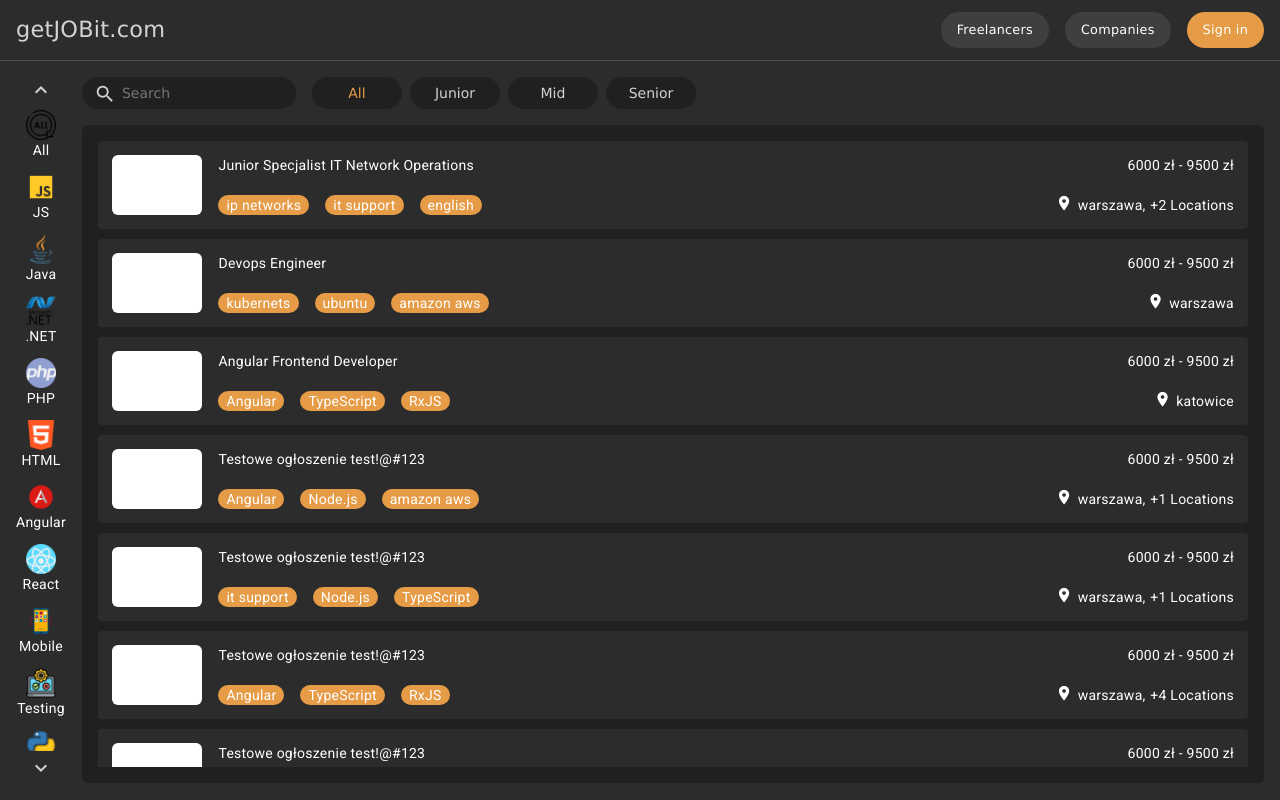
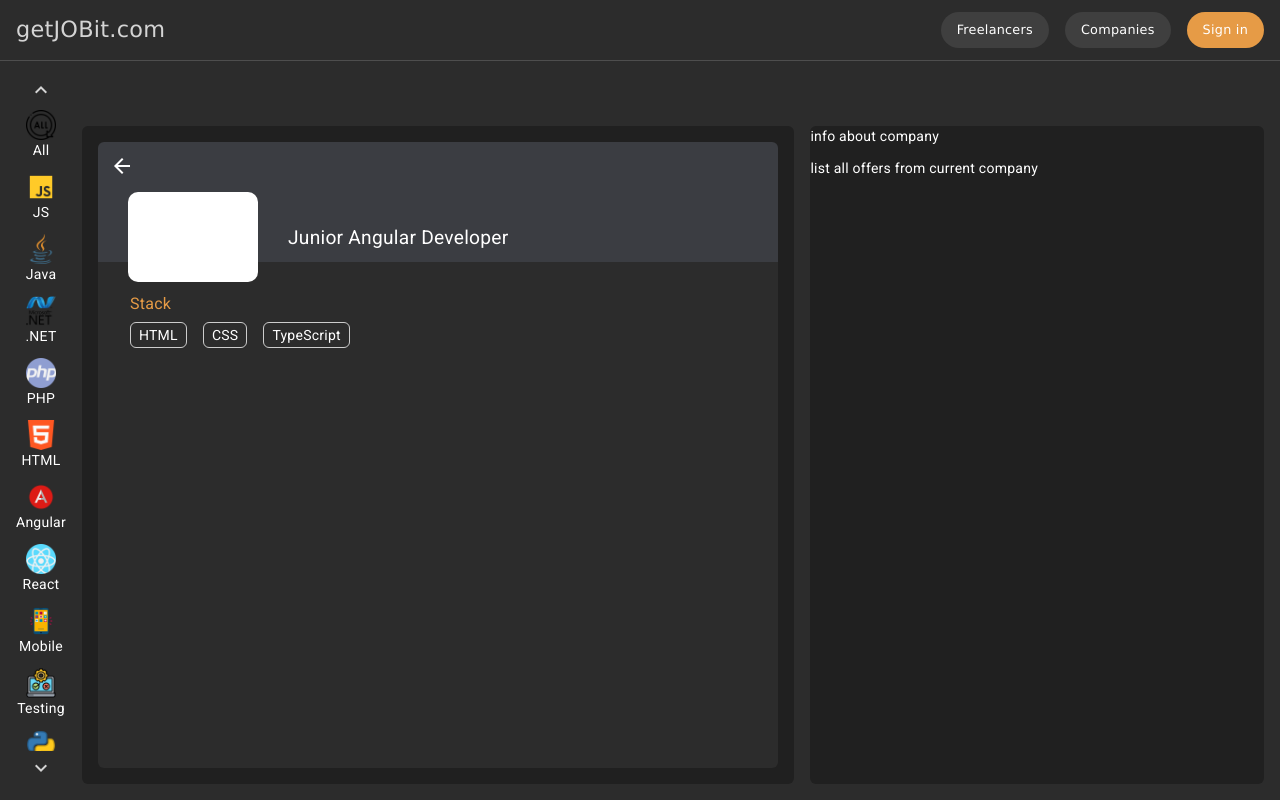
Before and after one commit to L3monPL/jobIT_front_end, an Angular app: page /company/1 in a window 1280 px wide. Before the commit this address led to /company/login. Built offline with nearby package versions, Linux system fonts and the light colour scheme.

Commit message:
change /company selected

```diff
--- a/src/app/components/company-selected-offer/company-selected-offer.component.html
+++ b/src/app/components/company-selected-offer/company-selected-offer.component.html
@@ -7,10 +7,30 @@
     </div>
     <div class="main_content">
         <div class="company_selected_main_content">
-            <p>company-selected-offer works!</p>
+                <div class="header">
+                    <div (click)="back()" class="back_btn">
+                        <mat-icon fontIcon="arrow_back"></mat-icon>
+                    </div>
+                    <div class="image"></div>
+                    <div class="title">Junior Angular Developer</div>
+                </div>
+                <div class="content_company_bg">
+                    <div class="margin_content">
+                        <div class="item">
+                            <div class="title_stack">Stack</div>
+                            <div class="stack_container">
+                                <div class="stack">HTML</div>
+                                <div class="stack">CSS</div>
+                                <div class="stack">TypeScript</div>
+                            </div>
+                        </div>
+                    </div>
+                </div>
         </div>
         <div class="router">
-            <router-outlet></router-outlet>
+            <!-- <router-outlet></router-outlet> -->
+            <p>info about company</p>
+            <p>list all offers from current company</p>
         </div>
     </div>
 </div>
--- a/src/app/components/company-selected-offer/company-selected-offer.component.scss
+++ b/src/app/components/company-selected-offer/company-selected-offer.component.scss
@@ -1,3 +1,4 @@
+@import './style/colors.scss';
 .page{
     display: flex;
     flex-direction: column;
@@ -14,11 +15,11 @@
     margin-top: 1rem;
     background-color: #202020;
     border-radius: 6px;
+    padding: 1rem;
 }
 .router{
     width: 40%;
     margin-top: 1rem;
-    // height: calc(100vh - 8.9rem);
     background-color: #202020;
     display: block;
     // justify-content: center;
@@ -28,3 +29,59 @@
 .bar_33px_height{
     height: 33px;
 }
+.header{
+    position: relative;
+    border-top-right-radius: 6px;
+    border-top-left-radius: 6px;
+    height: 120px;
+    background-color: #3B3D42;
+
+
+}
+.content_company_bg{
+    // height: auto;
+    background-color: #2c2c2c;
+    overflow-y: auto;
+    height: 500px;
+    height: calc(100vh - 18.4rem);
+    // padding-top: 2rem;
+    border-bottom-right-radius: 6px;
+    border-bottom-left-radius: 6px;
+}
+.margin_content{
+    margin: 2rem;
+}
+.image{
+    position: absolute;
+    bottom: -20px;
+    left: 30px;
+    background-color: #fff;
+    width: 130px;
+    height: 90px;
+    border-radius: 10px;
+}
+.header .title{
+    margin-left: 190px;
+    padding-top: 2.8rem;
+    font-size: 1.2rem;
+}
+.back_btn{
+    margin-left: 12px;
+    padding-top: 12px;
+    cursor: pointer;
+}
+.stack_container{
+    display: flex;
+    flex-direction: row;
+    column-gap: 1rem;
+}
+.stack{
+    padding: 2px 8px;
+    border-radius: 6px;
+    border: 1px solid #ccc;
+}
+.title_stack{
+    color: $color_2;
+    font-size: 1rem;
+    margin-bottom: 0.5rem;
+}
--- a/src/app/components/company-selected-offer/company-selected-offer.component.ts
+++ b/src/app/components/company-selected-offer/company-selected-offer.component.ts
@@ -1,10 +1,23 @@
-import { Component } from '@angular/core';
+import { Component, OnInit } from '@angular/core';
+import { Router } from '@angular/router';
 
 @Component({
   selector: 'app-company-selected-offer',
   templateUrl: './company-selected-offer.component.html',
   styleUrls: ['./company-selected-offer.component.scss']
 })
-export class CompanySelectedOfferComponent {
+export class CompanySelectedOfferComponent implements OnInit{
+
+  constructor(
+    private router: Router
+  ) { }
+
+  ngOnInit(): void {
+
+  }
+
+  back(){
+    this.router.navigateByUrl('./company')
+  }
 
 }
--- a/src/app/components/company-selected-offer/company-selected-offer.module.ts
+++ b/src/app/components/company-selected-offer/company-selected-offer.module.ts
@@ -2,25 +2,26 @@ import { NgModule } from '@angular/core';
 import { CommonModule } from '@angular/common';
 import { CompanySelectedOfferComponent } from './company-selected-offer.component';
 import { RouterModule, Routes } from '@angular/router';
+import {MatIconModule} from '@angular/material/icon';
 
 const routes: Routes = [
   {
     path: '',
     component: CompanySelectedOfferComponent,
-    children: [
-      {
-        path: '',
-        loadChildren: () => import('../../components/personal-details/personal-details.module').then(m => m.PersonalDetailsModule)
-      },
-      {
-        path: 'login',
-        loadChildren: () => import('../../components/login/login.module').then(m => m.LoginModule)
-      },
-      {
-        path: 'register',
-        loadChildren: () => import('../../components/register/register.module').then(m => m.RegisterModule)
-      },
-    ]
+    // children: [
+    //   {
+    //     path: '',
+    //     loadChildren: () => import('../../components/personal-details/personal-details.module').then(m => m.PersonalDetailsModule)
+    //   },
+    //   {
+    //     path: 'login',
+    //     loadChildren: () => import('../../components/login/login.module').then(m => m.LoginModule)
+    //   },
+    //   {
+    //     path: 'register',
+    //     loadChildren: () => import('../../components/register/register.module').then(m => m.RegisterModule)
+    //   },
+    // ]
   },
 ];
 
@@ -30,7 +31,8 @@ const routes: Routes = [
   ],
   imports: [
     CommonModule,
-    RouterModule.forChild(routes)
+    RouterModule.forChild(routes),
+    MatIconModule
   ],
   exports: [
     CompanySelectedOfferComponent
--- a/src/app/components/login/login.component.ts
+++ b/src/app/components/login/login.component.ts
@@ -45,6 +45,9 @@ export class LoginComponent implements OnInit {
   ){}
 
   ngOnInit(): void {
+    if (this.userData.user) {
+      this.router.navigateByUrl('/company')
+    }
 
   }
 
--- a/src/app/components/personal-details/personal-details.component.ts
+++ b/src/app/components/personal-details/personal-details.component.ts
@@ -89,7 +89,7 @@ If you want to work together, feel free to message me. I will consider every off
   ){ }
 
   ngOnInit(): void {
-    // this.userData.setFreelancerFake()  //to delete
+    this.userData.setFreelancerFake()  //to delete
     if (!this.userData.getUser()) {
       this.router.navigateByUrl('/company/login') //to uncoment
     }
```
